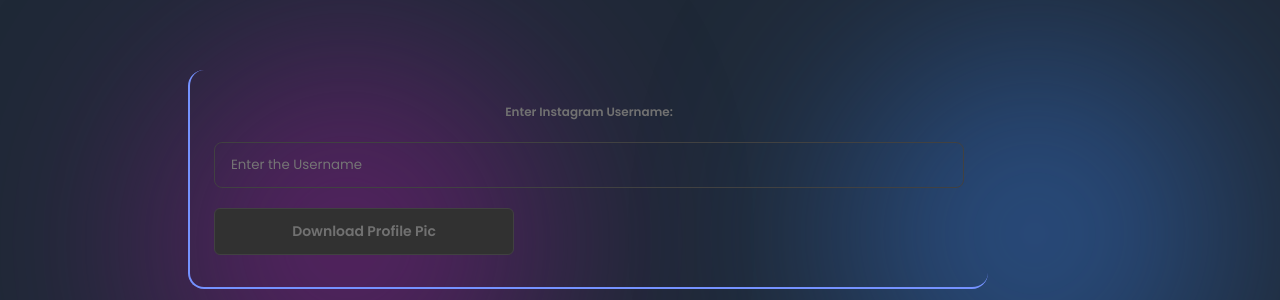
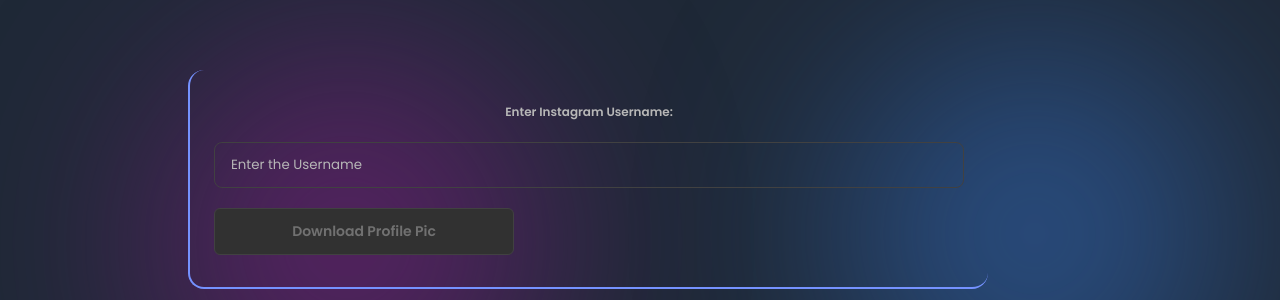
Before and after one commit to tatapudisairam/IMD, a Flask app: page /download_profile_pic in a window 1280 px wide. Shown: the part 72-372 px from the top of the page. Run offline with Flask 3, Linux system fonts and the light colour scheme; some libraries are stand-ins or nearby versions.

Commit message:
Update download_profile_pic.html

```diff
--- a/templates/download_profile_pic.html
+++ b/templates/download_profile_pic.html
@@ -927,6 +927,10 @@
     z-index: 9999;
 }
 
+input::placeholder{
+    color: #b7b7b7;
+}
+
     </style>
     <title>Download HD Profile Pictures from Any Account</title>
     <script src="https://code.jquery.com/jquery-3.6.0.min.js"></script>
@@ -993,7 +997,7 @@
                 <div class="form-container">
                     <form class="form" action="/download_profile_pic" method="POST" id="profile-pic-form">
                         <div class="form-group">
-                            <label for="username">Enter Instagram Username:</label>
+                            <label for="username" style="color: #b7b7b7;">Enter Instagram Username:</label>
                             <input type="text" id="username" name="username" required placeholder="Enter the Username">
                         </div>
                         <button class="form-submit-btn" type="submit">Download Profile Pic</button>
```
